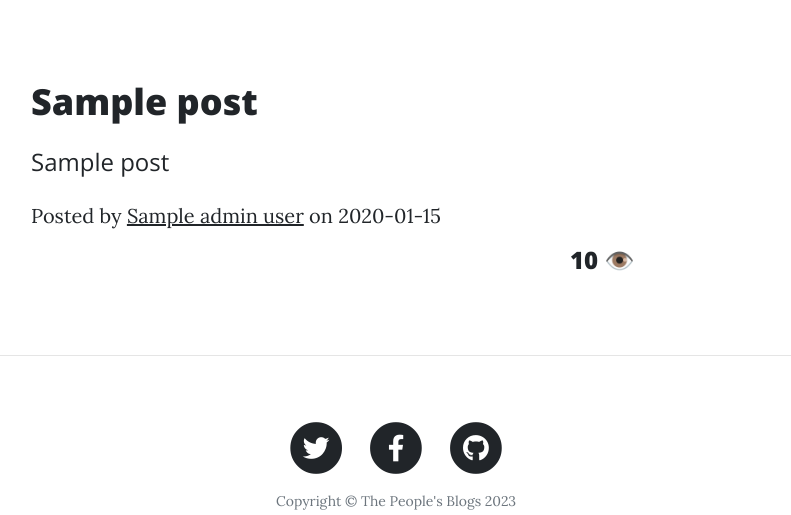
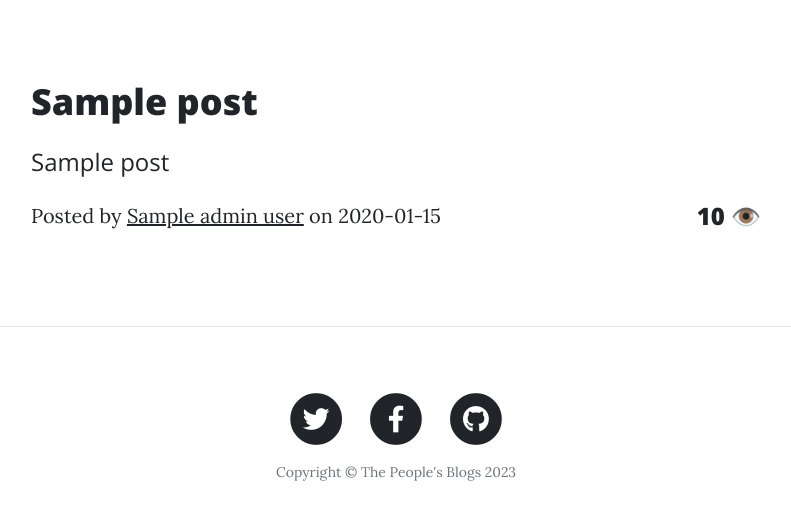
Before and after one commit to thatguy2341/The-Peoples-Blogs, a Flask app: template Blog/templates/index.html in a window 1280 px wide. Shown: the part 532-1047 px from the top of the page, without its empty margins (244-1035 px from the left). After the commit the page ends 1013 px from the top, so only its background shows below. Run offline with Flask 3, Linux system fonts and the light colour scheme; tables that the repository leaves empty hold one stand-in row (values such as "Sample post"); the template is opened without the code that fills it: values that come from a table or form of the project are taken from there, most other values are stand-ins (such as "Sample title", 1, 10 or a date in 2020); some libraries are stand-ins or nearby versions.

Commit message:
Changes to Viewing style

```diff
--- a/Blog/templates/index.html
+++ b/Blog/templates/index.html
@@ -64,7 +64,7 @@
                   <a href="#">{{admin_user.name}}</a>
                   on {{post.date}}
                </p>
-               <h4 class="col col-lg-10 col-md-2 col-sm-4 views"> {{post.views}} 👁️</h4>
+               <h4 class="col col-lg-2 col-md-2 col-sm-4 views"> {{post.views}} 👁️</h4>
             </div>
          </div>
          {% endfor %}
```
